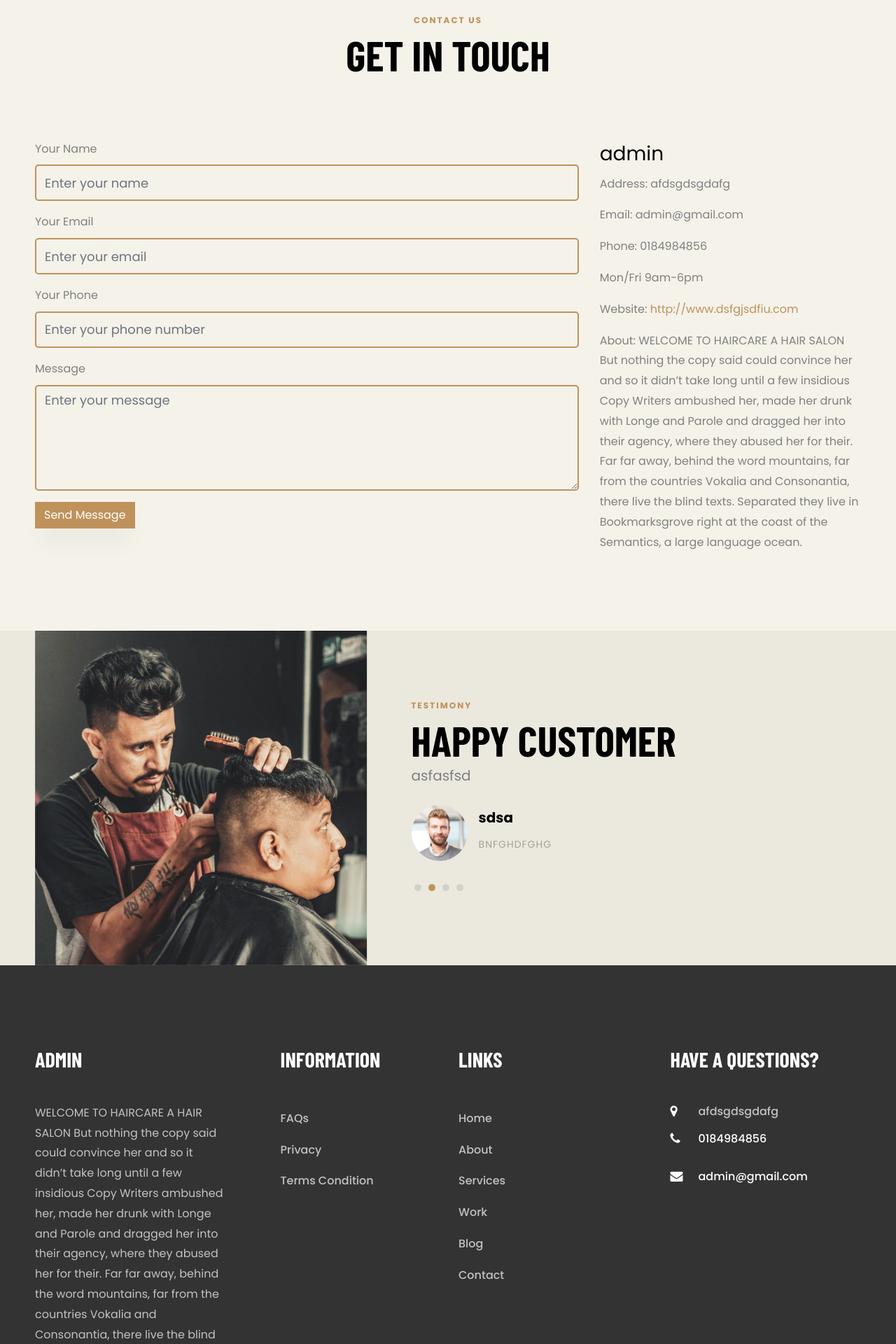
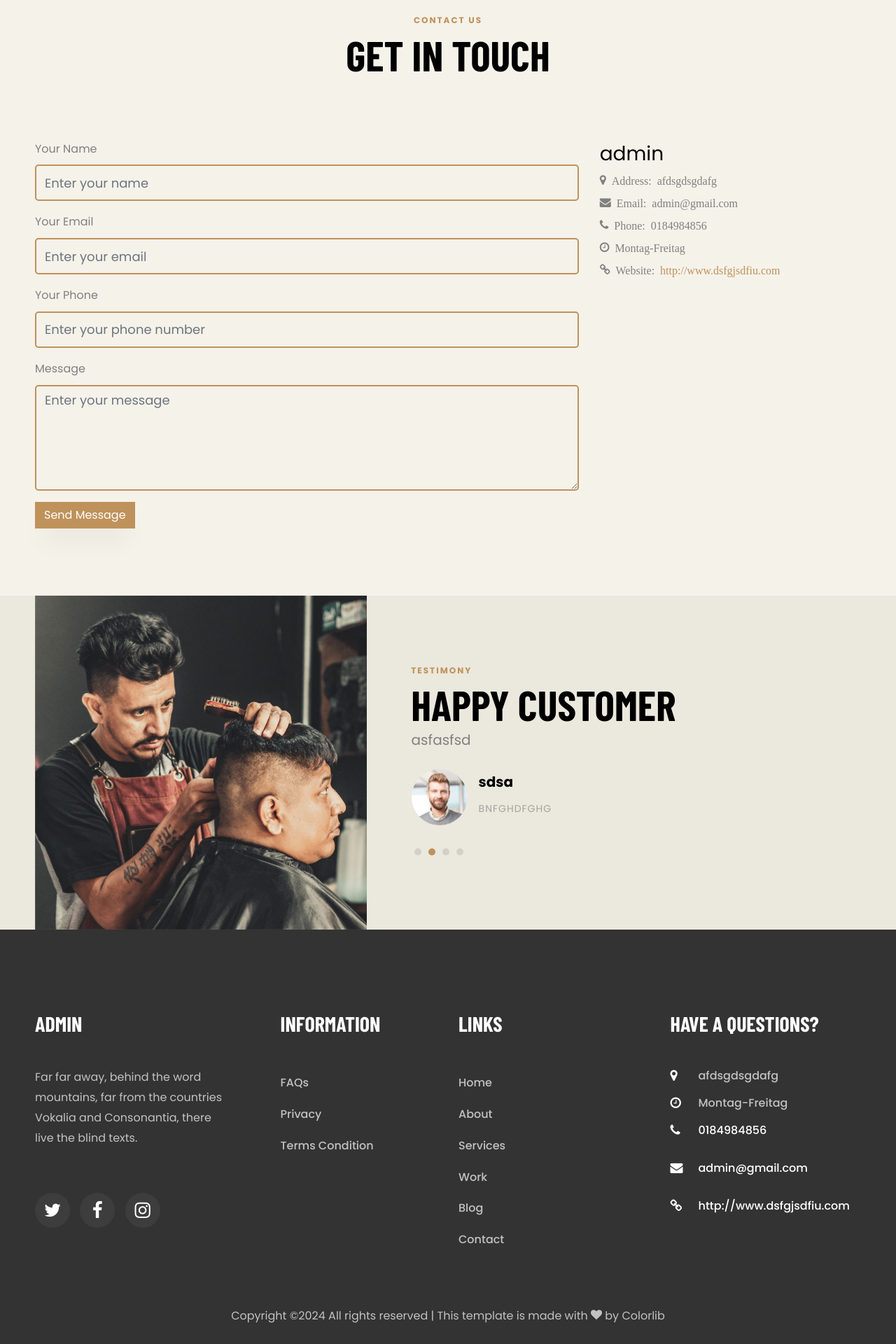
Before and after one commit to AbdullahBakir97/Barber-Salon, a Django app: page /contact/ in a window 1280 px wide. Shown: the part 810-2730 px from the top of the page at 70% size. Run offline with Django 5.2, Linux system fonts and the light colour scheme; data comes from the database, SQL or seed files in the repository; both versions use the stored data as it was after the commit; some libraries are stand-ins or nearby versions; some web fonts are replaced.

Commit message:
add work days to the owner

```diff
--- a/contact/models.py
+++ b/contact/models.py
@@ -16,6 +16,7 @@ class Owner(models.Model):
     address = models.TextField(_('Adresse'),)
     logo = models.ImageField(_('Logo'),upload_to='owner_logos/')
     website = models.URLField(_('Webseite'),blank=True, null=True)
+    work_days = models.CharField(_('Arbeits Tage'),max_length=255, default='Montag-Freitag')
     about = models.TextField(_('Über'),blank=True, null=True)
     social_media_links = models.JSONField(_('Social Links'),blank=True, null=True)
 
--- a/contact/templates/contact/contact.html
+++ b/contact/templates/contact/contact.html
@@ -54,14 +54,11 @@
                 <div class="col-lg-4">
                     <div class="owner-info">
                         <h3>{{ owner.name }}</h3>
-                        <p>Address: {{ owner.address }}</p>
-                        <p>Email: {{ owner.email }}</p>
-                        <p>Phone: {{ owner.phone }}</p>
-                        <p>Mon/Fri  9am-6pm</p>
-                        <p>Website: <a href="{{ owner.website }}" target="_blank">{{ owner.website }}</a></p>
-                        {% if owner.about %}
-                            <p>About: {{ owner.about }}</p>
-                        {% endif %}
+                        <p class="icon icon-map-marker"> Address: {{ owner.address }}</p>
+                        <p class="icon icon-envelope"> Email: {{ owner.email }}</p>
+                        <p class="icon icon-phone"> Phone: {{ owner.phone }}</p>
+                        <p class="icon icon-clock-o"> {{ owner.work_days }} </p>
+                        <p class="icon icon-link"> Website: <a href="{{ owner.website }}" target="_blank">{{ owner.website }}</a></p>
                     </div>
                 </div>
             </div>
--- a/project/urls.py
+++ b/project/urls.py
@@ -26,7 +26,7 @@ urlpatterns = [
     path('accounts/', include('django.contrib.auth.urls')),
     path('accounts/', include('allauth.urls')),
     # path('accounts/', include('accounts.urls')),
-    path('',home_view),
+    path('',home_view, name='home'),
     path('', include('contact.urls')),
 ]
 
--- a/settings/templates/settings/home.html
+++ b/settings/templates/settings/home.html
@@ -110,7 +110,7 @@
           <h3 class="vr">Call Us: 012-3456-7890</h3>
           <div class="row justify-content-center">
               <div class="col-md-8 ftco-animate">
-                  <form method="POST" class="appointment-form" action="{% url 'contact:appointment_create' %}">
+                  <form method="POST" class="appointment-form" action="{% url 'home' %}">
                       {% csrf_token %}
                       {% if form.errors and view.submitted %}
                           {% for field in form %}
--- a/templates/base.html
+++ b/templates/base.html
@@ -134,7 +134,7 @@
           <div class="col-md">
             <div class="ftco-footer-widget mb-4">
               <h2 class="ftco-heading-2 logo">{{salon_data.owner.name}}</h2>
-              <p>{{salon_data.owner.about}}</p>
+              <p>Far far away, behind the word mountains, far from the countries Vokalia and Consonantia, there live the blind texts.</p>
               <ul class="ftco-footer-social list-unstyled float-md-left float-lft mt-5">
                 <li class="ftco-animate"><a href="#"><span class="icon-twitter"></span></a></li>
                 <li class="ftco-animate"><a href="#"><span class="icon-facebook"></span></a></li>
@@ -171,8 +171,10 @@
             	<div class="block-23 mb-3">
 	              <ul>
 	                <li><span class="icon icon-map-marker"></span><span class="text">{{salon_data.owner.address}}</span></li>
+                  <li><span class="icon icon-clock-o"></span><span class="text">{{salon_data.owner.work_days}}</span></li>
 	                <li><a href="#"><span class="icon icon-phone"></span><span class="text">{{salon_data.owner.phone}}</span></a></li>
 	                <li><a href="#"><span class="icon icon-envelope"></span><span class="text">{{salon_data.owner.email}}</span></a></li>
+                  <li><a href="{{ salon_data.owner.website }}"><span class="icon icon-link"></span><span class="text">{{ salon_data.owner.website }}</span></a></li>
 	              </ul>
 	            </div>
             </div>
```
Also changed, not shown: settings/views.py (+2 -6 lines), contact/migrations/0012_owner_work_days_alter_message_message.py (added), db.sqlite3.
